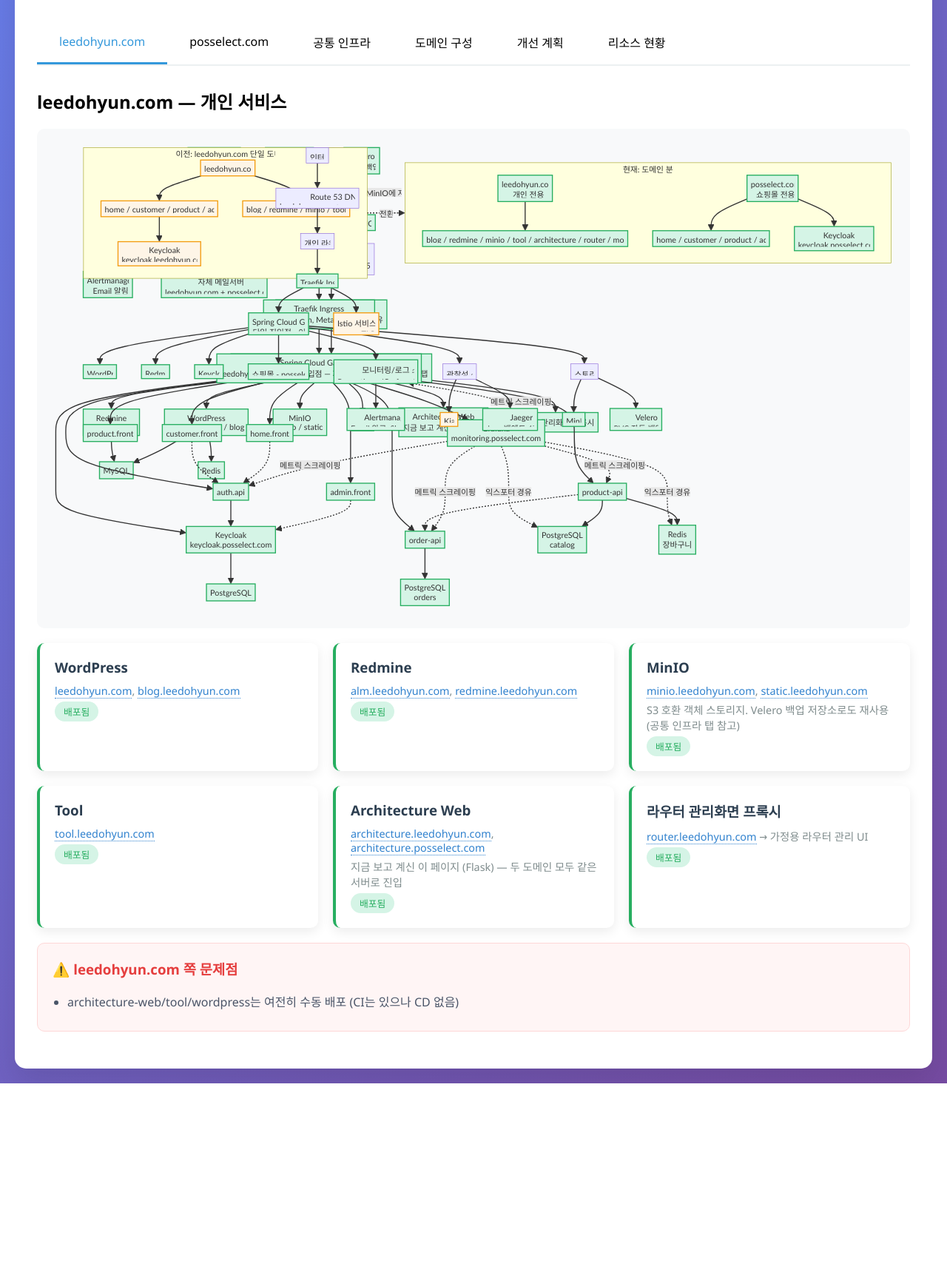
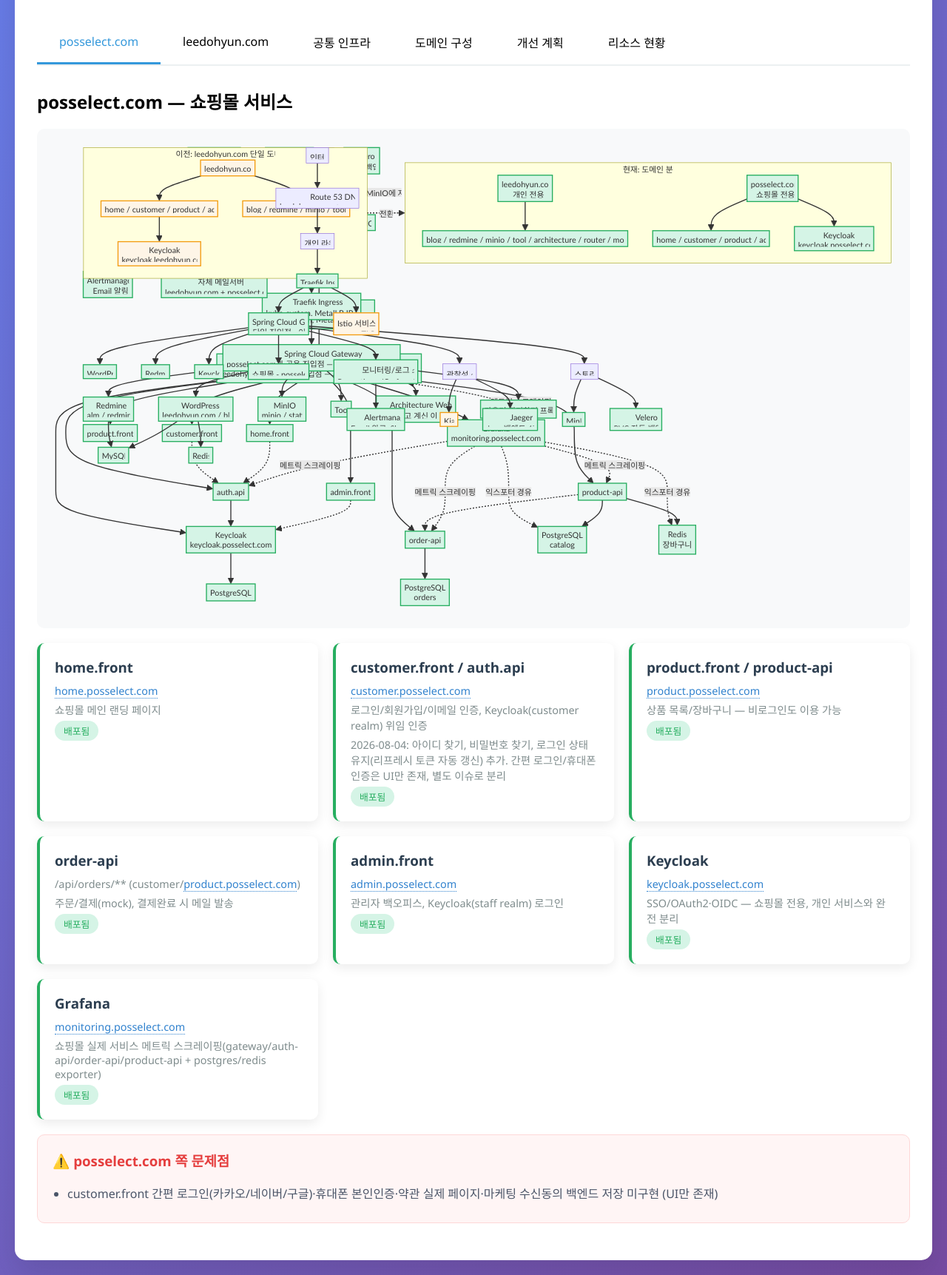
Before and after one commit to lee-dohyun/architecture, a Flask app: page / in a window 1280 px wide. Shown: the part 202-1925 px from the top of the page at 74% size. Before the commit the page ends 1666 px from the top, so only its background shows below. Run offline with Flask 3, Linux system fonts and the light colour scheme.

Commit message:
posselect.com 탭을 맨 앞으로, 공통 인프라 탭 mermaid 렌더링 오류 수정
- 탭 순서를 posselect.com/leedohyun.com/공통 인프라/... 순으로 변경,
  posselect.com을 기본 활성 탭으로
- "공통 인프라" 탭에서 "Syntax error in text"로 표시되던 문제의 원인 규명:
  mermaid.initialize({startOnLoad:true})가 페이지 로드 시 비활성(=display:none)
  탭 안의 다이어그램까지 즉시 렌더링하는데, 숨겨진 요소는 텍스트 크기가 0으로
  측정되어 dagre 레이아웃 계산이 "Could not find a suitable point for the
  given distance"로 실패함(mermaid가 이를 항상 "Syntax error in text"로
  뭉뚱그려 표시해서 실제로는 문법 문제가 아니었음). 실제 문법은 mermaid.live/
  mermaid.parse()/render()로 검증 완료, 탭을 강제로 보이게 한 뒤 재실행하면
  정상 렌더링되는 것도 직접 확인함
- 수정: startOnLoad를 끄고 모든 탭을 잠깐 전부 활성화한 상태에서 한 번에
  mermaid.run()으로 렌더링한 뒤 원래 활성 탭만 남기고 복원. 이렇게 하면 이
  다이어그램뿐 아니라 앞으로 추가될 비활성 탭의 다이어그램에도 같은 문제가
  재발하지 않음

Co-Authored-By: Claude Sonnet 5 <noreply@anthropic.com>

```diff
--- a/templates/index.html
+++ b/templates/index.html
@@ -195,85 +195,15 @@
 
         <div class="content">
             <div class="tabs">
-                <div class="tab active" onclick="showTab('leedohyun')">leedohyun.com</div>
-                <div class="tab" onclick="showTab('posselect')">posselect.com</div>
+                <div class="tab active" onclick="showTab('posselect')">posselect.com</div>
+                <div class="tab" onclick="showTab('leedohyun')">leedohyun.com</div>
                 <div class="tab" onclick="showTab('infra')">공통 인프라</div>
                 <div class="tab" onclick="showTab('domainsplit')">도메인 구성</div>
                 <div class="tab" onclick="showTab('improved')">개선 계획</div>
                 <div class="tab" onclick="showTab('resources')">리소스 현황</div>
             </div>
 
-            <div id="leedohyun" class="tab-content active">
-                <h2>leedohyun.com — 개인 서비스</h2>
-
-                <div class="diagram-container">
-                    <div class="mermaid">
-                        graph TB
-                            Internet[인터넷] --> DNS1[Route 53<br/>leedohyun.com]
-                            DNS1 --> Router[가정용 라우터<br/>포트포워딩 80/443/25]
-                            Router --> Traefik[Traefik Ingress<br/>kube-system, MetalLB IP 공유]
-                            Traefik --> GW[Spring Cloud Gateway<br/>posselect.com과 공용 진입점 — 자세한 건 '공통 인프라' 탭]
-
-                            GW --> WP[WordPress<br/>leedohyun.com / blog]
-                            GW --> RM[Redmine<br/>alm / redmine]
-                            GW --> MO[MinIO<br/>minio / static]
-                            GW --> TL[Tool]
-                            GW --> AW[Architecture Web<br/>지금 보고 계신 이 페이지]
-                            GW --> RT[라우터 관리화면 프록시]
-
-                            WP --> MySQL1[MySQL]
-                            RM --> MySQL1
-                            WP --> Redis1[Redis]
-
-                            classDef deployed fill:#d5f4e6,stroke:#27ae60,stroke-width:2px
-                            class WP,RM,MO,TL,AW,RT,GW,Traefik,MySQL1,Redis1 deployed
-                    </div>
-                </div>
-
-                <div class="service-grid">
-                    <div class="service-card deployed">
-                        <h3>WordPress</h3>
-                        <div class="domains">leedohyun.com, blog.leedohyun.com</div>
-                        <span class="status-badge status-deployed">배포됨</span>
-                    </div>
-                    <div class="service-card deployed">
-                        <h3>Redmine</h3>
-                        <div class="domains">alm.leedohyun.com, redmine.leedohyun.com</div>
-                        <span class="status-badge status-deployed">배포됨</span>
-                    </div>
-                    <div class="service-card deployed">
-                        <h3>MinIO</h3>
-                        <div class="domains">minio.leedohyun.com, static.leedohyun.com</div>
-                        <div class="domains">S3 호환 객체 스토리지. Velero 백업 저장소로도 재사용(공통 인프라 탭 참고)</div>
-                        <span class="status-badge status-deployed">배포됨</span>
-                    </div>
-                    <div class="service-card deployed">
-                        <h3>Tool</h3>
-                        <div class="domains">tool.leedohyun.com</div>
-                        <span class="status-badge status-deployed">배포됨</span>
-                    </div>
-                    <div class="service-card deployed">
-                        <h3>Architecture Web</h3>
-                        <div class="domains">architecture.leedohyun.com, architecture.posselect.com</div>
-                        <div class="domains">지금 보고 계신 이 페이지 (Flask) — 두 도메인 모두 같은 서버로 진입</div>
-                        <span class="status-badge status-deployed">배포됨</span>
-                    </div>
-                    <div class="service-card deployed">
-                        <h3>라우터 관리화면 프록시</h3>
-                        <div class="domains">router.leedohyun.com → 가정용 라우터 관리 UI</div>
-                        <span class="status-badge status-deployed">배포됨</span>
-                    </div>
-                </div>
-
-                <div class="issues-list">
-                    <h3>⚠️ leedohyun.com 쪽 문제점</h3>
-                    <ul>
-                        <li>architecture-web/tool/wordpress는 여전히 수동 배포 (CI는 있으나 CD 없음)</li>
-                    </ul>
-                </div>
-            </div>
-
-            <div id="posselect" class="tab-content">
+            <div id="posselect" class="tab-content active">
                 <h2>posselect.com — 쇼핑몰 서비스</h2>
 
                 <div class="diagram-container">
@@ -367,6 +297,76 @@
                     <h3>⚠️ posselect.com 쪽 문제점</h3>
                     <ul>
                         <li>customer.front 간편 로그인(카카오/네이버/구글)·휴대폰 본인인증·약관 실제 페이지·마케팅 수신동의 백엔드 저장 미구현 (UI만 존재)</li>
+                    </ul>
+                </div>
+            </div>
+
+            <div id="leedohyun" class="tab-content">
+                <h2>leedohyun.com — 개인 서비스</h2>
+
+                <div class="diagram-container">
+                    <div class="mermaid">
+                        graph TB
+                            Internet[인터넷] --> DNS1[Route 53<br/>leedohyun.com]
+                            DNS1 --> Router[가정용 라우터<br/>포트포워딩 80/443/25]
+                            Router --> Traefik[Traefik Ingress<br/>kube-system, MetalLB IP 공유]
+                            Traefik --> GW[Spring Cloud Gateway<br/>posselect.com과 공용 진입점 — 자세한 건 '공통 인프라' 탭]
+
+                            GW --> WP[WordPress<br/>leedohyun.com / blog]
+                            GW --> RM[Redmine<br/>alm / redmine]
+                            GW --> MO[MinIO<br/>minio / static]
+                            GW --> TL[Tool]
+                            GW --> AW[Architecture Web<br/>지금 보고 계신 이 페이지]
+                            GW --> RT[라우터 관리화면 프록시]
+
+                            WP --> MySQL1[MySQL]
+                            RM --> MySQL1
+                            WP --> Redis1[Redis]
+
+                            classDef deployed fill:#d5f4e6,stroke:#27ae60,stroke-width:2px
+                            class WP,RM,MO,TL,AW,RT,GW,Traefik,MySQL1,Redis1 deployed
+                    </div>
+                </div>
+
+                <div class="service-grid">
+                    <div class="service-card deployed">
+                        <h3>WordPress</h3>
+                        <div class="domains">leedohyun.com, blog.leedohyun.com</div>
+                        <span class="status-badge status-deployed">배포됨</span>
+                    </div>
+                    <div class="service-card deployed">
+                        <h3>Redmine</h3>
+                        <div class="domains">alm.leedohyun.com, redmine.leedohyun.com</div>
+                        <span class="status-badge status-deployed">배포됨</span>
+                    </div>
+                    <div class="service-card deployed">
+                        <h3>MinIO</h3>
+                        <div class="domains">minio.leedohyun.com, static.leedohyun.com</div>
+                        <div class="domains">S3 호환 객체 스토리지. Velero 백업 저장소로도 재사용(공통 인프라 탭 참고)</div>
+                        <span class="status-badge status-deployed">배포됨</span>
+                    </div>
+                    <div class="service-card deployed">
+                        <h3>Tool</h3>
+                        <div class="domains">tool.leedohyun.com</div>
+                        <span class="status-badge status-deployed">배포됨</span>
+                    </div>
+                    <div class="service-card deployed">
+                        <h3>Architecture Web</h3>
+                        <div class="domains">architecture.leedohyun.com, architecture.posselect.com</div>
+                        <div class="domains">지금 보고 계신 이 페이지 (Flask) — 두 도메인 모두 같은 서버로 진입</div>
+                        <span class="status-badge status-deployed">배포됨</span>
+                    </div>
+                    <div class="service-card deployed">
+                        <h3>라우터 관리화면 프록시</h3>
+                        <div class="domains">router.leedohyun.com → 가정용 라우터 관리 UI</div>
+                        <span class="status-badge status-deployed">배포됨</span>
+                    </div>
+                </div>
+
+                <div class="issues-list">
+                    <h3>⚠️ leedohyun.com 쪽 문제점</h3>
+                    <ul>
+                        <li>architecture-web/tool/wordpress는 여전히 수동 배포 (CI는 있으나 CD 없음)</li>
                     </ul>
                 </div>
             </div>
@@ -628,7 +628,24 @@
     </div>
 
     <script>
-        mermaid.initialize({ startOnLoad: true });
+        // mermaid는 다이어그램을 그릴 때 텍스트 크기를 실제로 측정하는데, display:none인
+        // (비활성) 탭 안의 다이어그램은 크기가 0으로 측정되어 레이아웃 계산이 깨지고
+        // "Syntax error in text"로 잘못 표시되는 문제가 있다(실제로는 문법 오류가 아님).
+        // startOnLoad를 끄고, 모든 탭을 잠깐 전부 보이게 만든 상태에서 한 번에 렌더링한 뒤
+        // 원래 활성 탭만 남기고 다시 숨긴다 — 한 번 렌더링된 SVG는 탭을 숨겨도 유지되므로
+        // 이후 탭 전환은 showTab()이 보이기/숨기기만 토글하면 된다.
+        mermaid.initialize({ startOnLoad: false });
+        (async function renderAllMermaidDiagrams() {
+            const tabContents = document.querySelectorAll('.tab-content');
+            const originallyActive = document.querySelector('.tab-content.active');
+            tabContents.forEach((tc) => tc.classList.add('active'));
+            try {
+                await mermaid.run();
+            } finally {
+                tabContents.forEach((tc) => tc.classList.remove('active'));
+                (originallyActive || tabContents[0]).classList.add('active');
+            }
+        })();
 
         // .domains 안에 나오는 leedohyun.com/posselect.com 계열 도메인을 새 탭으로 열리는
         // 링크로 자동 치환한다. 이메일 주소(@ 뒤 도메인)나 이미 링크로 감싸진 텍스트는 건너뛴다.
```
